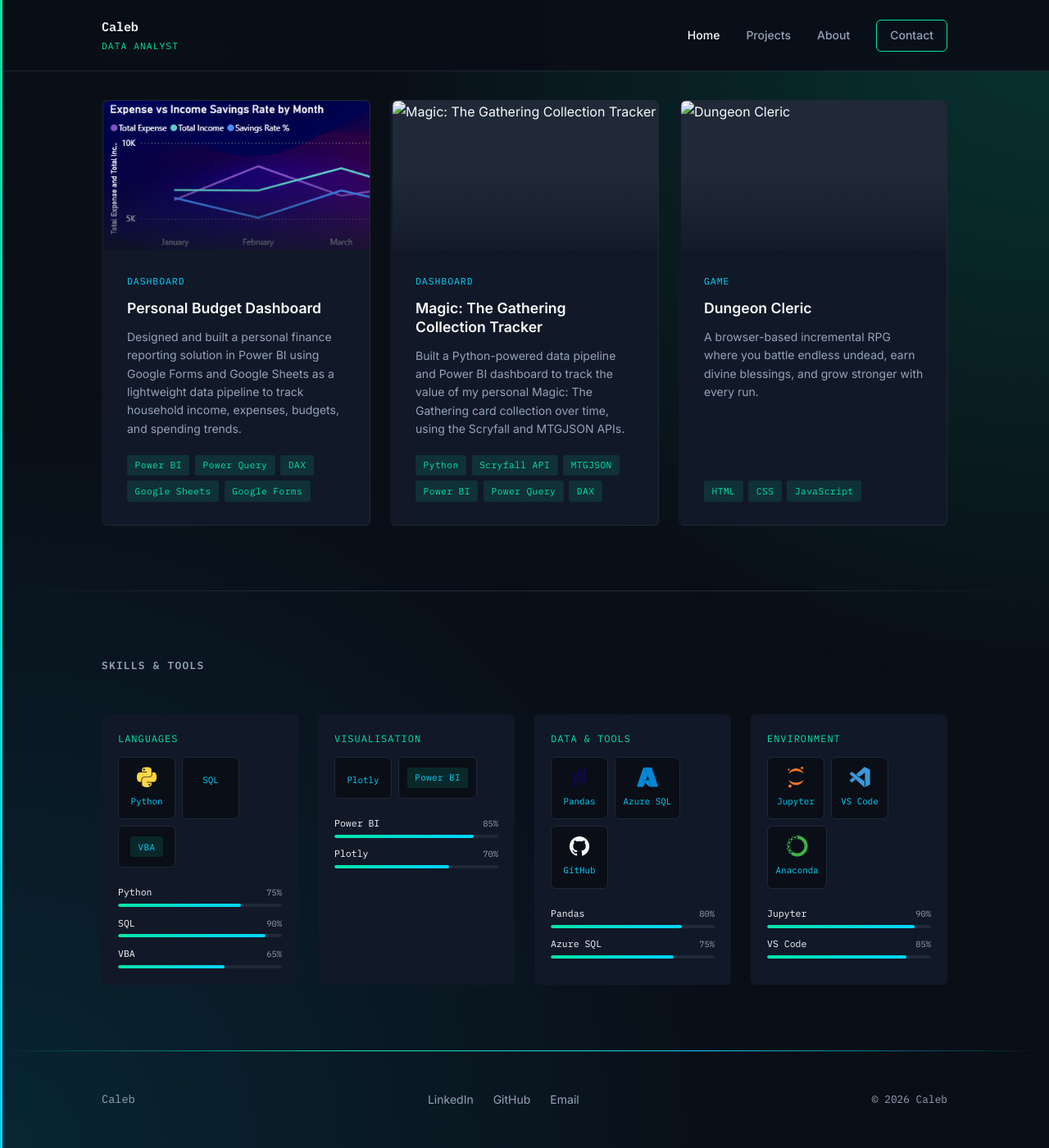
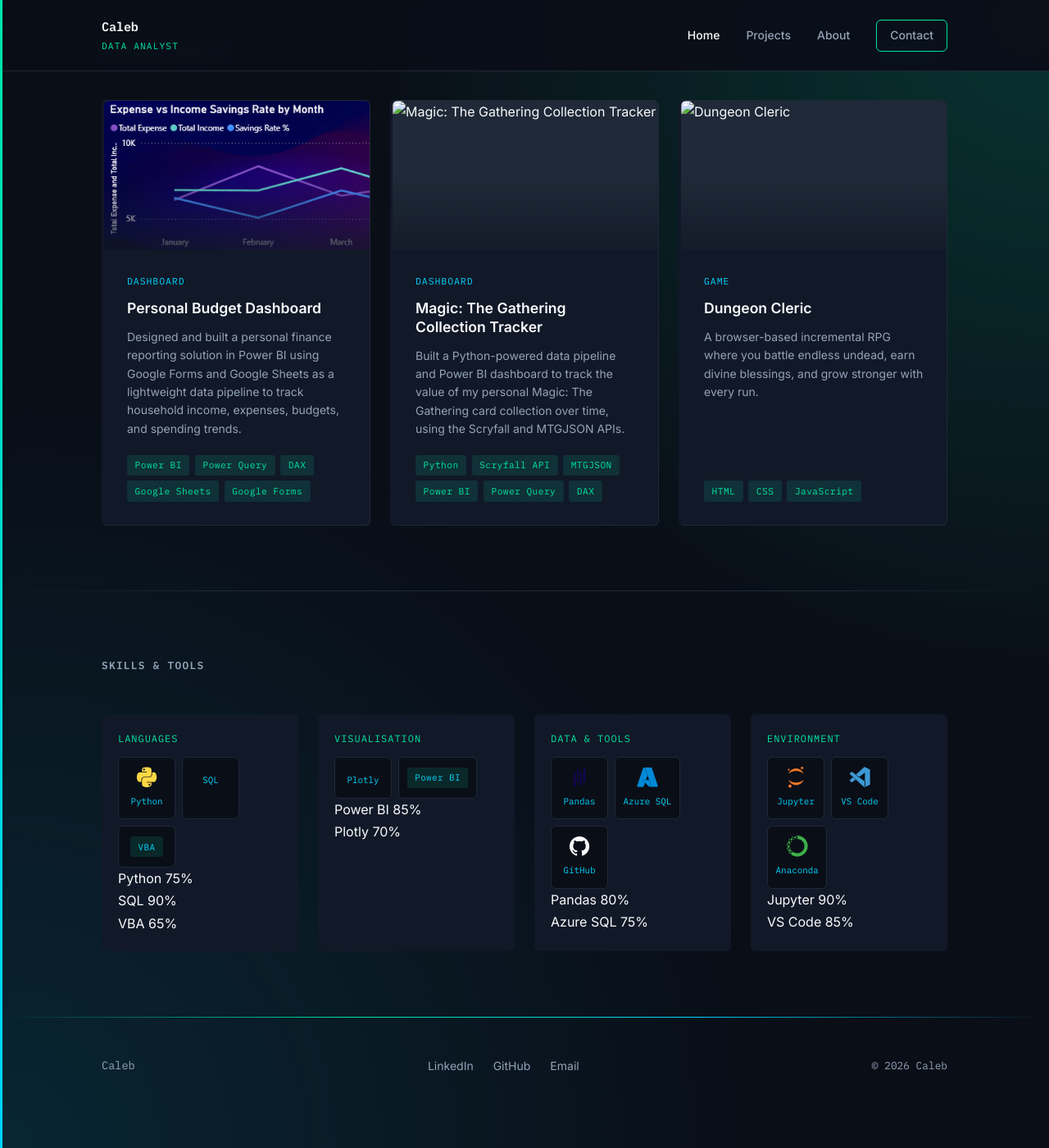
Before and after one commit to Shazilazi/Shazilazi.github.io, a Jekyll site: the page built from index.html, in a window 1280 px wide and 1400 px high, scrolled down 880 px. Shown: the whole window at 82% size. Built offline with Jekyll 4.4.1, drawn with Linux system fonts in a browser that asks for light colours.

Commit message:
Update style.css

```diff
--- a/assets/css/style.css
+++ b/assets/css/style.css
@@ -499,7 +499,6 @@
   display: flex;
   flex-wrap: wrap;
   gap: 0.5rem;
-  margin-bottom: 1.25rem;
 }
 
 /* ============================================
@@ -560,52 +559,6 @@
   text-transform: uppercase;
   letter-spacing: 0.08em;
   margin-bottom: 0.75rem;
-}
-
-/* ============================================
-   SKILL PROGRESS BARS
-   ============================================ */
-.skill-bars {
-  display: flex;
-  flex-direction: column;
-  gap: 0.6rem;
-}
-.skill-bar {
-  display: flex;
-  flex-direction: column;
-  gap: 0.25rem;
-}
-.skill-bar__header {
-  display: flex;
-  justify-content: space-between;
-  align-items: baseline;
-}
-.skill-bar__name {
-  font-family: var(--font-mono);
-  font-size: 0.72rem;
-  color: var(--text);
-}
-.skill-bar__pct {
-  font-family: var(--font-mono);
-  font-size: 0.65rem;
-  color: var(--muted);
-}
-.skill-bar__track {
-  height: 4px;
-  background: var(--border);
-  border-radius: 2px;
-  overflow: hidden;
-}
-.skill-bar__fill {
-  height: 100%;
-  border-radius: 2px;
-  width: 0;
-  transition: width 1.2s cubic-bezier(0.4, 0, 0.2, 1);
-  background: linear-gradient(to right, var(--accent), var(--accent2));
-}
-/* JS adds .skill-bars--animate when visible, triggering the fill */
-.skill-bars--animate .skill-bar__fill {
-  width: var(--pct);
 }
 
 /* ============================================
@@ -736,63 +689,6 @@
 .about-body a { color: var(--accent); }
 
 /* ============================================
-   TIMELINE
-   Used for the Background section on about page.
-   ============================================ */
-.timeline {
-  position: relative;
-  padding-left: 1.5rem;
-  margin-bottom: 1.5rem;
-}
-/* Vertical line running down the left side */
-.timeline::before {
-  content: "";
-  position: absolute;
-  left: 0;
-  top: 6px;
-  bottom: 6px;
-  width: 1px;
-  background: linear-gradient(to bottom, var(--accent), var(--accent2), transparent);
-}
-.timeline__item {
-  position: relative;
-  padding-bottom: 2rem;
-}
-.timeline__item:last-child { padding-bottom: 0; }
-/* Dot on the timeline line */
-.timeline__item::before {
-  content: "";
-  position: absolute;
-  left: -1.5rem;
-  top: 6px;
-  width: 7px;
-  height: 7px;
-  border-radius: 50%;
-  background: var(--accent);
-  box-shadow: 0 0 8px rgba(0, 229, 168, 0.6);
-  transform: translateX(-3px);
-}
-.timeline__date {
-  font-family: var(--font-mono);
-  font-size: 0.72rem;
-  color: var(--accent2);
-  text-transform: uppercase;
-  letter-spacing: 0.06em;
-  margin-bottom: 0.25rem;
-}
-.timeline__title {
-  font-size: 1rem;
-  font-weight: 600;
-  color: var(--text);
-  margin-bottom: 0.4rem;
-}
-.timeline__body {
-  font-size: 0.9rem;
-  color: var(--muted);
-  line-height: 1.6;
-}
-
-/* ============================================
    PROJECT DETAIL
    ============================================ */
 .project-detail {
@@ -842,6 +738,18 @@
   padding-top: 2.5rem;
   margin-top: 2.5rem;
 }
+.project-detail__body h1 {
+  font-family: var(--font-mono);
+  font-size: 0.8rem;
+  font-weight: 600;
+  text-transform: uppercase;
+  letter-spacing: 0.1em;
+  color: var(--accent);
+  margin: 0 0 1.25rem;
+}
+.project-detail__body h1:not(:first-child) {
+  margin-top: 0.5rem;
+}
 .project-detail__body h2 {
   font-size: 1.2rem;
   font-weight: 600;
@@ -866,6 +774,107 @@
   padding: 0.15em 0.4em;
   border-radius: 3px;
   color: var(--accent);
+}
+.project-detail__body pre {
+  background: var(--surface);
+  border: 1px solid var(--border);
+  border-radius: var(--radius);
+  padding: 1.25rem 1.5rem;
+  margin: 0 0 1.5rem;
+  overflow-x: auto;
+}
+.project-detail__body pre code {
+  background: none;
+  padding: 0;
+  color: var(--muted);
+  font-size: 0.8rem;
+  line-height: 1.6;
+}
+.project-detail__body blockquote {
+  border-left: 2px solid var(--accent);
+  padding: 0.25rem 0 0.25rem 1.25rem;
+  margin: 0 0 1.5rem;
+  color: var(--text);
+  font-size: 1.05rem;
+  font-style: normal;
+}
+.project-detail__body hr {
+  border: none;
+  height: 1px;
+  margin: 2.5rem 0;
+  background: linear-gradient(to right, var(--border) 0%, var(--border) 100%);
+}
+.project-detail__body table {
+  width: 100%;
+  border-collapse: collapse;
+  margin: 0 0 1.5rem;
+  font-size: 0.9rem;
+}
+.project-detail__body th,
+.project-detail__body td {
+  padding: 0.6rem 0.9rem;
+  text-align: left;
+  border-bottom: 1px solid var(--border);
+}
+.project-detail__body th {
+  font-family: var(--font-mono);
+  font-size: 0.7rem;
+  text-transform: uppercase;
+  letter-spacing: 0.06em;
+  color: var(--accent2);
+  font-weight: 600;
+}
+.project-detail__body td {
+  color: var(--muted);
+}
+
+/* ============================================
+   PROJECT PREV/NEXT NAV
+   ============================================ */
+.project-nav {
+  display: grid;
+  grid-template-columns: 1fr 1fr;
+  gap: 1rem;
+  margin-top: 3rem;
+  padding-top: 2.5rem;
+  border-top: 1px solid var(--border);
+}
+.project-nav__link {
+  display: flex;
+  flex-direction: column;
+  gap: 0.4rem;
+  padding: 1.25rem;
+  background: var(--surface);
+  border: 1px solid var(--border);
+  border-radius: var(--radius);
+  text-decoration: none;
+  transition: border-color 0.2s, transform 0.2s;
+}
+.project-nav__link:hover {
+  border-color: var(--accent);
+  transform: translateY(-2px);
+  text-decoration: none;
+}
+.project-nav__link--next {
+  grid-column: 2;
+  text-align: right;
+  align-items: flex-end;
+}
+.project-nav__label {
+  font-family: var(--font-mono);
+  font-size: 0.72rem;
+  color: var(--accent2);
+  text-transform: uppercase;
+  letter-spacing: 0.06em;
+}
+.project-nav__title {
+  font-size: 0.95rem;
+  font-weight: 600;
+  color: var(--text);
+}
+@media (max-width: 600px) {
+  .project-nav { grid-template-columns: 1fr; }
+  .project-nav__link--next { grid-column: 1; text-align: left; align-items: flex-start; }
 }
 
 /* ============================================
```
